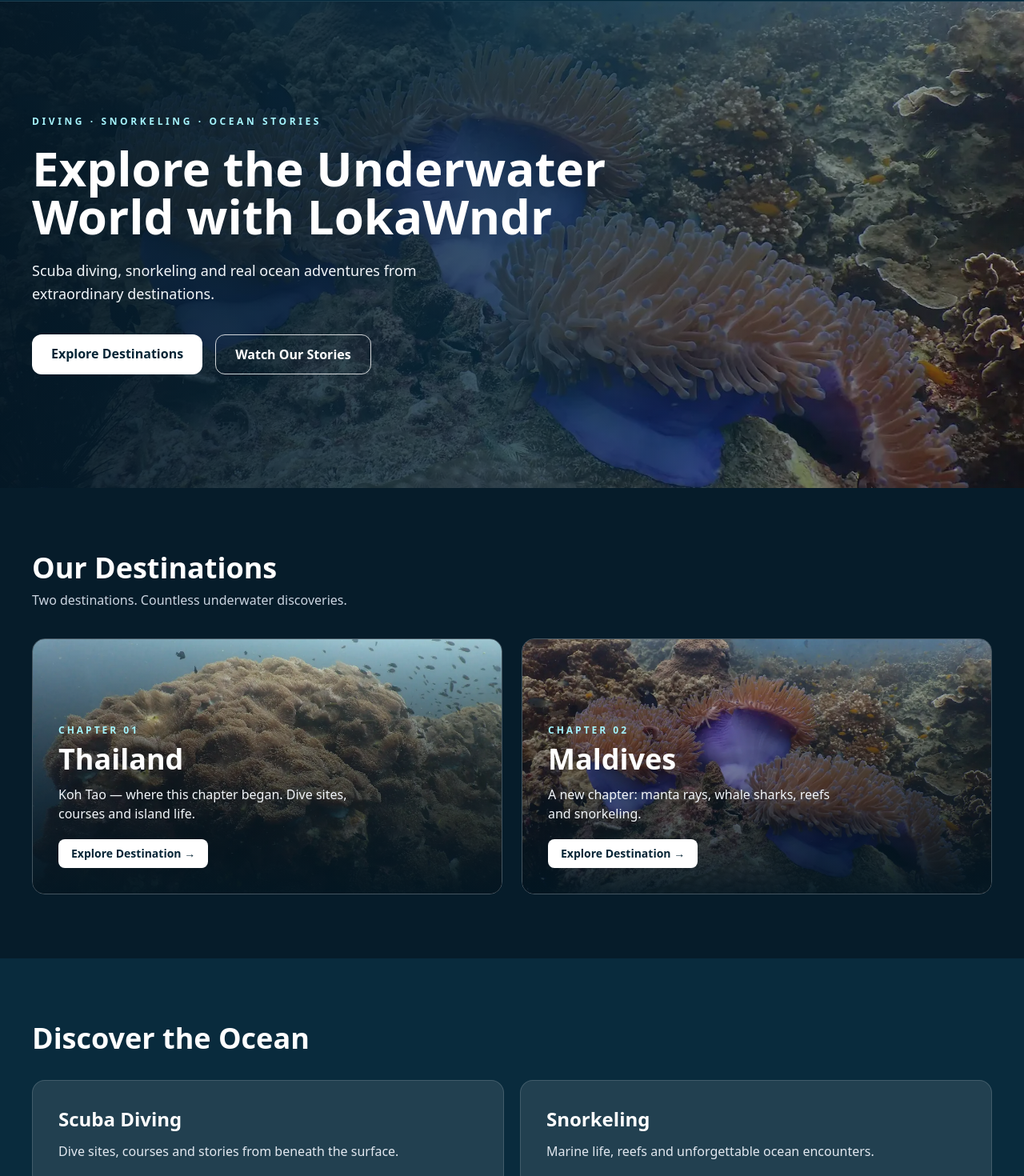
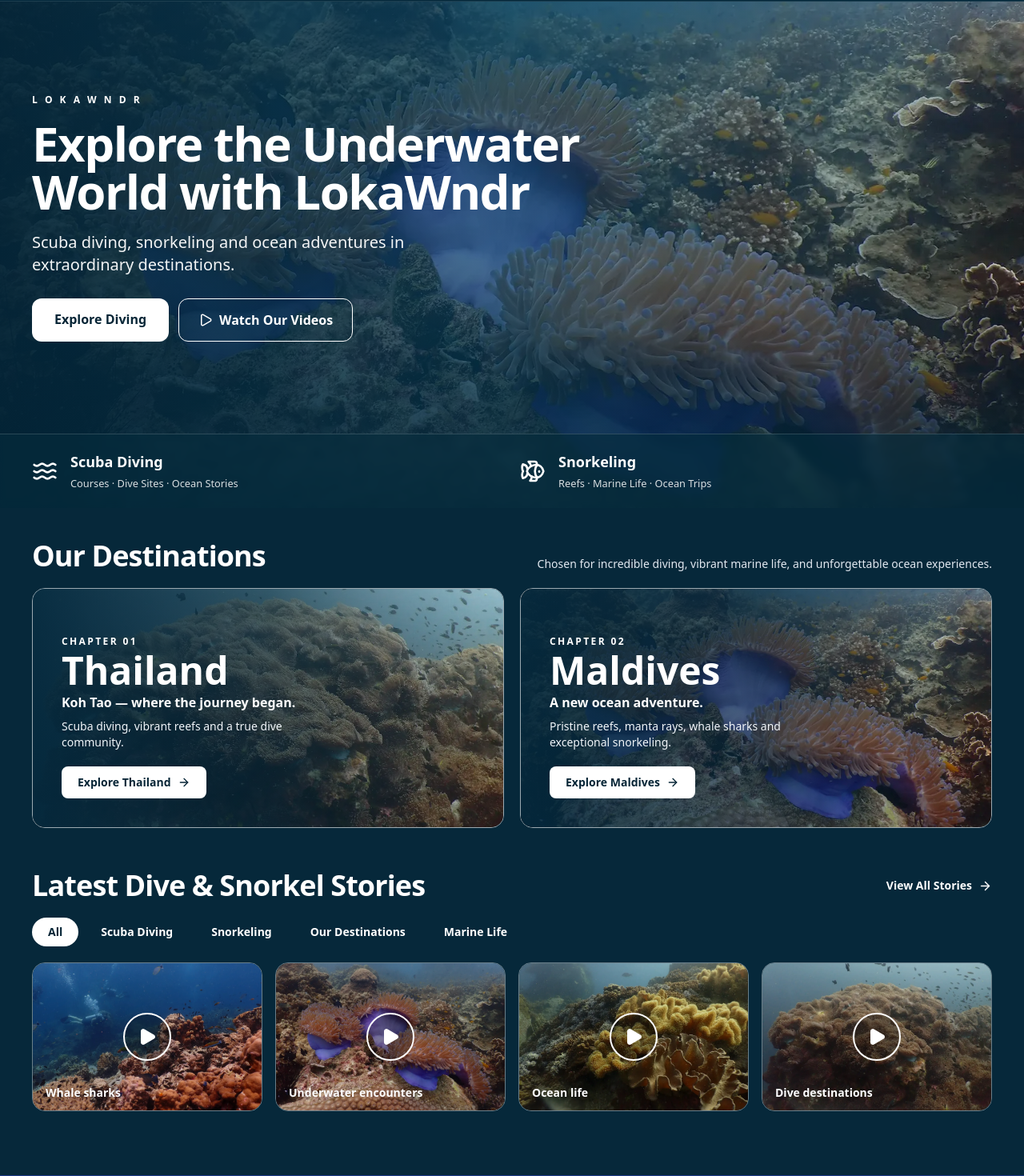
Before and after one commit to Tommysons/diving, a Next.js app: page / in a window 1280 px wide. Shown: the part 73-1543 px from the top of the page at 80% size. Built offline with nearby package versions, Linux system fonts and the light colour scheme.

Commit message:
feat: match approved ocean homepage mockup layout

```diff
--- a/src/app/page.tsx
+++ b/src/app/page.tsx
@@ -1,82 +1,67 @@
 'use client'
-
 import Image from 'next/image'
 import Link from 'next/link'
 import { usePathname } from 'next/navigation'
+import { useState } from 'react'
+import { Waves, Fish, Play, ArrowRight } from 'lucide-react'
 import Header from '@/components/Header'
 import Footer from '@/components/Footer'
 
+const stories = [
+ { title:'Whale sharks', type:'marine', image:'/images/scuba-intro.webp', href:'https://www.youtube.com/@lokawndr' },
+ { title:'Underwater encounters', type:'diving', image:'/images/hero-about.webp', href:'https://www.youtube.com/@lokawndr' },
+ { title:'Ocean life', type:'snorkeling', image:'/images/wr/wr1a.webp', href:'https://www.youtube.com/@lokawndr' },
+ { title:'Dive destinations', type:'destinations', image:'/images/cpn6a.webp', href:'https://www.youtube.com/@lokawndr' },
+]
 export default function HomePage() {
-  const pathname = usePathname() || '/'
-  const ru = pathname.startsWith('/ru')
-  const prefix = ru ? '/ru' : ''
-  const t = ru
-    ? { eyebrow: 'ДАЙВИНГ · СНОРКЛИНГ · ПУТЕШЕСТВИЯ', title: 'Открой подводный мир с LokaWndr', subtitle: 'Дайвинг, снорклинг и истории об океане из удивительных уголков мира.', explore: 'Наши направления', stories: 'Смотреть истории', destinations: 'Направления', destinationText: 'Два места, множество подводных открытий.', thailand: 'Таиланд', thailandText: 'Ко Тао — где началась эта глава. Дайв-сайты, обучение и островная жизнь.', maldives: 'Мальдивы', maldivesText: 'Новая глава: манты, китовые акулы, рифы и снорклинг.', discover: 'Узнать больше', adventures: 'Исследуйте океан', diving: 'Дайвинг', divingText: 'Дайв-сайты, курсы и истории из-под воды.', snorkeling: 'Снорклинг', snorkelingText: 'Морская жизнь, рифы и встречи с океаном.', latest: 'Истории из-под воды', latestText: 'Реальные путешествия, наблюдения и видео.', blog: 'Читать блог', videos: 'Смотреть видео' }
-    : { eyebrow: 'DIVING · SNORKELING · OCEAN STORIES', title: 'Explore the Underwater World with LokaWndr', subtitle: 'Scuba diving, snorkeling and real ocean adventures from extraordinary destinations.', explore: 'Explore Destinations', stories: 'Watch Our Stories', destinations: 'Our Destinations', destinationText: 'Two destinations. Countless underwater discoveries.', thailand: 'Thailand', thailandText: 'Koh Tao — where this chapter began. Dive sites, courses and island life.', maldives: 'Maldives', maldivesText: 'A new chapter: manta rays, whale sharks, reefs and snorkeling.', discover: 'Explore Destination', adventures: 'Discover the Ocean', diving: 'Scuba Diving', divingText: 'Dive sites, courses and stories from beneath the surface.', snorkeling: 'Snorkeling', snorkelingText: 'Marine life, reefs and unforgettable ocean encounters.', latest: 'Dive & Snorkel Stories', latestText: 'Real experiences, underwater footage and destination guides.', blog: 'Read the Blog', videos: 'Watch Videos' }
-
-  return (
-    <>
-      <Header />
-      <main className='bg-[#061c2a] text-white'>
-        <section className='relative isolate flex min-h-[76vh] items-center overflow-hidden'>
-          <Image src='/images/hero-about-a.webp' alt='Underwater scuba diving adventure' fill priority fetchPriority='high' sizes='100vw' className='object-cover' />
-          <div className='absolute inset-0 bg-gradient-to-r from-[#031826]/95 via-[#052b40]/75 to-[#031826]/20' />
-          <div className='relative mx-auto w-full max-w-7xl px-6 py-28 md:px-10'>
-            <p className='mb-5 text-xs font-bold tracking-[0.3em] text-cyan-200'>{t.eyebrow}</p>
-            <h1 className='max-w-3xl text-4xl font-extrabold leading-tight md:text-6xl'>{t.title}</h1>
-            <p className='mt-6 max-w-xl text-lg leading-relaxed text-slate-100'>{t.subtitle}</p>
-            <div className='mt-9 flex flex-wrap gap-4'>
-              <Link href='#destinations' className='rounded-xl bg-white px-6 py-3 font-bold text-[#062536] transition hover:bg-cyan-100'>{t.explore}</Link>
-              <Link href='https://www.youtube.com/@lokawndr' target='_blank' rel='noopener noreferrer' className='rounded-xl border border-white/80 px-6 py-3 font-bold text-white transition hover:bg-white/15'>{t.stories}</Link>
-            </div>
-          </div>
-        </section>
-        <section id='destinations' className='mx-auto max-w-7xl px-6 py-20 md:px-10'>
-          <div className='mb-9'>
-            <h2 className='text-3xl font-bold md:text-4xl'>{t.destinations}</h2>
-            <p className='mt-2 text-slate-300'>{t.destinationText}</p>
-          </div>
-          <div className='grid gap-6 md:grid-cols-2'>
-            {[
-              { title: t.thailand, text: t.thailandText, image: '/images/cpn6a.webp', href: prefix + '/destinations/thailand', chapter: '01' },
-              { title: t.maldives, text: t.maldivesText, image: '/images/hero-about-a.webp', href: prefix + '/destinations/maldives', chapter: '02' },
-            ].map((place) => (
-              <Link key={place.chapter} href={place.href} className='group relative isolate flex min-h-[320px] flex-col justify-end overflow-hidden rounded-2xl border border-white/25 p-8'>
-                <Image src={place.image} alt={place.title} fill sizes='(max-width: 768px) 100vw, 50vw' className='object-cover transition duration-500 group-hover:scale-105' />
-                <div className='absolute inset-0 bg-gradient-to-t from-[#021622]/95 via-[#021622]/45 to-transparent' />
-                <div className='relative'>
-                  <p className='text-xs font-bold tracking-[0.25em] text-cyan-200'>CHAPTER {place.chapter}</p>
-                  <h3 className='mt-2 text-4xl font-extrabold'>{place.title}</h3>
-                  <p className='mt-3 max-w-sm text-slate-100'>{place.text}</p>
-                  <span className='mt-5 inline-block rounded-lg bg-white px-4 py-2 text-sm font-bold text-[#062536]'>{t.discover} →</span>
-                </div>
-              </Link>
-            ))}
-          </div>
-        </section>
-        <section className='bg-[#092b3d] px-6 py-20 md:px-10'>
-          <div className='mx-auto max-w-7xl'>
-            <h2 className='text-3xl font-bold md:text-4xl'>{t.adventures}</h2>
-            <div className='mt-8 grid gap-5 md:grid-cols-2'>
-              <Link href={prefix + '/scubadivingcourses'} className='rounded-2xl border border-white/15 bg-white/10 p-8 transition hover:bg-white/15'>
-                <h3 className='text-2xl font-bold'>{t.diving}</h3><p className='mt-3 text-slate-200'>{t.divingText}</p>
-              </Link>
-              <Link href={prefix + '/destinations/maldives'} className='rounded-2xl border border-white/15 bg-white/10 p-8 transition hover:bg-white/15'>
-                <h3 className='text-2xl font-bold'>{t.snorkeling}</h3><p className='mt-3 text-slate-200'>{t.snorkelingText}</p>
-              </Link>
-            </div>
-          </div>
-        </section>
-        <section className='mx-auto max-w-7xl px-6 py-20 md:px-10'>
-          <h2 className='text-3xl font-bold md:text-4xl'>{t.latest}</h2>
-          <p className='mt-3 text-slate-300'>{t.latestText}</p>
-          <div className='mt-8 flex flex-wrap gap-4'>
-            <Link href={prefix + '/blog'} className='rounded-xl bg-white px-6 py-3 font-bold text-[#062536]'>{t.blog}</Link>
-            <Link href='https://www.youtube.com/@lokawndr' target='_blank' rel='noopener noreferrer' className='rounded-xl border border-white/50 px-6 py-3 font-bold'>{t.videos}</Link>
-          </div>
-        </section>
-      </main>
-      <Footer />
-    </>
-  )
+ const pathname=usePathname()||'/'
+ const ru=pathname.startsWith('/ru')
+ const base=ru?'/ru':''
+ const [filter,setFilter]=useState('all')
+ const t=ru?{
+  eyebrow:'L O K A W N D R',title:'Открой подводный мир с LokaWndr',subtitle:'Дайвинг, снорклинг и приключения в удивительных уголках океана.',
+  plan:'Исследовать дайвинг',watch:'Наши видео',diving:'Дайвинг',diveInfo:'Курсы · Дайв-сайты · Погружения',snorkel:'Снорклинг',snorkelInfo:'Рифы · Морская жизнь · Океан',
+  destinations:'Наши направления',destInfo:'Невероятные погружения, яркая морская жизнь и впечатления.',thailand:'Таиланд',thaiLead:'Ко Тао — где всё началось.',thaiInfo:'Дайвинг, коралловые рифы и островная жизнь.',maldives:'Мальдивы',malLead:'Новое океанское приключение.',malInfo:'Манты, китовые акулы, рифы и снорклинг.',explore:'Исследовать',stories:'Истории дайвинга и снорклинга',all:'Все',marine:'Морская жизнь',view:'Все истории'
+ }:{
+  eyebrow:'L O K A W N D R',title:'Explore the Underwater World with LokaWndr',subtitle:'Scuba diving, snorkeling and ocean adventures in extraordinary destinations.',
+  plan:'Explore Diving',watch:'Watch Our Videos',diving:'Scuba Diving',diveInfo:'Courses · Dive Sites · Ocean Stories',snorkel:'Snorkeling',snorkelInfo:'Reefs · Marine Life · Ocean Trips',
+  destinations:'Our Destinations',destInfo:'Chosen for incredible diving, vibrant marine life, and unforgettable ocean experiences.',thailand:'Thailand',thaiLead:'Koh Tao — where the journey began.',thaiInfo:'Scuba diving, vibrant reefs and a true dive community.',maldives:'Maldives',malLead:'A new ocean adventure.',malInfo:'Pristine reefs, manta rays, whale sharks and exceptional snorkeling.',explore:'Explore',stories:'Latest Dive & Snorkel Stories',all:'All',marine:'Marine Life',view:'View All Stories'
+ }
+ const destinations=[
+  {id:'01',title:t.thailand,lead:t.thaiLead,info:t.thaiInfo,img:'/images/cpn6a.webp',href:base+'/destinations/thailand'},
+  {id:'02',title:t.maldives,lead:t.malLead,info:t.malInfo,img:'/images/hero-about-a.webp',href:base+'/destinations/maldives'}
+ ]
+ const tabs=[{id:'all',label:t.all},{id:'diving',label:t.diving},{id:'snorkeling',label:t.snorkel},{id:'destinations',label:t.destinations},{id:'marine',label:t.marine}]
+ return <><Header/><main className='bg-[#06283a] text-white'>
+  <section className='relative isolate overflow-hidden'>
+   <div className='absolute inset-0'><Image src='/images/hero-about-a.webp' alt='Scuba diver exploring the underwater world' fill priority fetchPriority='high' sizes='100vw' className='object-cover'/><div className='absolute inset-0 bg-gradient-to-r from-[#032538]/95 via-[#034461]/65 to-[#032538]/10'/><div className='absolute inset-0 bg-gradient-to-t from-[#022335]/80 via-transparent to-transparent'/></div>
+   <div className='relative mx-auto flex min-h-[460px] max-w-[1480px] items-center px-6 py-16 md:min-h-[540px] md:px-10'>
+    <div className='max-w-[710px]'>
+     <p className='mb-4 text-xs font-bold tracking-[.25em]'>{t.eyebrow}</p>
+     <h1 className='text-4xl font-extrabold leading-[1.09] tracking-tight md:text-6xl'>{t.title}</h1>
+     <p className='mt-5 max-w-xl text-lg leading-snug text-white/95 md:text-xl'>{t.subtitle}</p>
+     <div className='mt-7 flex flex-wrap gap-3'><Link href={base+'/divesites'} className='rounded-xl bg-white px-7 py-3.5 font-bold text-[#062536] hover:bg-cyan-100'>{t.plan}</Link><Link href='https://www.youtube.com/@lokawndr' target='_blank' rel='noopener noreferrer' className='inline-flex items-center gap-2 rounded-xl border border-white px-6 py-3.5 font-semibold hover:bg-white/15'><Play size={18}/>{t.watch}</Link></div>
+    </div>
+   </div>
+   <div className='relative border-t border-white/15 bg-[#062b3c]/65 backdrop-blur-sm'><div className='mx-auto grid max-w-[1480px] gap-5 px-6 py-5 md:grid-cols-2 md:px-10'>
+    <Link href={base+'/scubadivingcourses'} className='flex items-center gap-4'><Waves className='shrink-0' size={32}/><span><strong className='block text-lg'>{t.diving}</strong><small className='text-white/85'>{t.diveInfo}</small></span></Link>
+    <Link href={base+'/destinations/maldives'} className='flex items-center gap-4'><Fish className='shrink-0' size={32}/><span><strong className='block text-lg'>{t.snorkel}</strong><small className='text-white/85'>{t.snorkelInfo}</small></span></Link>
+   </div></div>
+  </section>
+  <section className='mx-auto max-w-[1480px] px-6 pb-8 pt-10 md:px-10'>
+   <div className='mb-5 flex flex-wrap items-end justify-between gap-3'><h2 className='text-3xl font-extrabold tracking-tight md:text-4xl'>{t.destinations}</h2><p className='max-w-xl text-sm text-slate-200'>{t.destInfo}</p></div>
+   <div className='grid gap-5 md:grid-cols-2'>{destinations.map(d=><Link href={d.href} key={d.id} className='group relative isolate flex min-h-[260px] flex-col justify-end overflow-hidden rounded-2xl border border-white/60 p-7 md:min-h-[300px] md:p-9'>
+    <Image src={d.img} alt={d.title} fill sizes='(max-width: 768px) 100vw, 50vw' className='object-cover transition duration-500 group-hover:scale-105'/>
+    <div className='absolute inset-0 bg-gradient-to-r from-[#03283c]/95 via-[#03283c]/65 to-transparent'/>
+    <div className='relative'><p className='text-xs font-bold tracking-[.2em]'>CHAPTER {d.id}</p><h3 className='mt-1 text-4xl font-extrabold md:text-5xl'>{d.title}</h3><p className='mt-1 font-semibold'>{d.lead}</p><p className='mt-2 max-w-[290px] text-sm text-slate-100'>{d.info}</p><span className='mt-5 inline-flex items-center gap-2 rounded-lg bg-white px-5 py-2.5 text-sm font-bold text-[#062536]'>{t.explore} {d.title}<ArrowRight size={16}/></span></div>
+   </Link>)}</div>
+  </section>
+  <section className='mx-auto max-w-[1480px] px-6 pb-20 pt-5 md:px-10'>
+   <div className='mb-5 flex flex-wrap items-center justify-between gap-4'><h2 className='text-3xl font-extrabold tracking-tight md:text-4xl'>{t.stories}</h2><Link href={base+'/blog'} className='inline-flex items-center gap-2 text-sm font-semibold'>{t.view}<ArrowRight size={17}/></Link></div>
+   <div className='mb-5 flex flex-wrap gap-2' aria-label='Filter stories'>{tabs.map(tab=><button key={tab.id} onClick={()=>setFilter(tab.id)} aria-pressed={filter===tab.id} className={'rounded-full px-5 py-2 text-sm font-semibold transition '+(filter===tab.id?'bg-white text-[#062536]':'text-white hover:bg-white/15')}>{tab.label}</button>)}</div>
+   <div className='grid gap-4 sm:grid-cols-2 lg:grid-cols-4'>{stories.filter(s=>filter==='all'||s.type===filter).map(s=><a key={s.title} href={s.href} target='_blank' rel='noopener noreferrer' className='group relative isolate aspect-[1.55] overflow-hidden rounded-2xl border border-white/40'>
+    <Image src={s.image} alt={s.title} fill sizes='(max-width: 640px) 100vw, (max-width: 1024px) 50vw, 25vw' className='object-cover transition duration-500 group-hover:scale-105'/><div className='absolute inset-0 bg-black/15'/><div className='absolute inset-0 flex items-center justify-center'><span className='rounded-full border-2 border-white bg-black/30 p-4'><Play size={24} fill='white'/></span></div><span className='absolute bottom-3 left-4 text-sm font-bold drop-shadow'>{s.title}</span>
+   </a>)}</div>
+  </section>
+ </main><Footer/></>
 }
```
